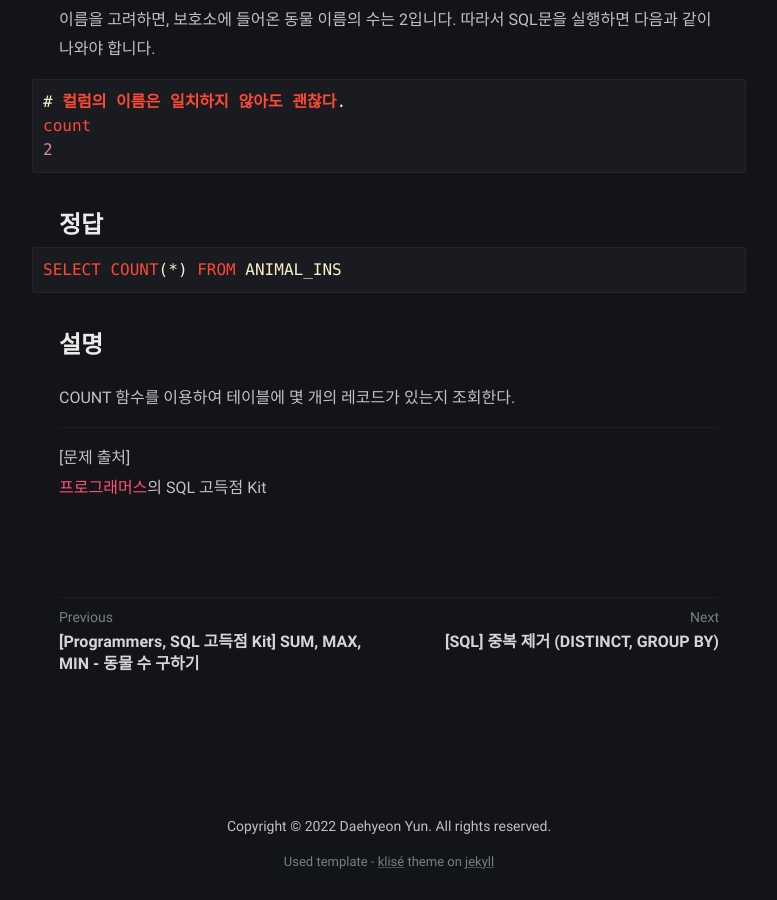
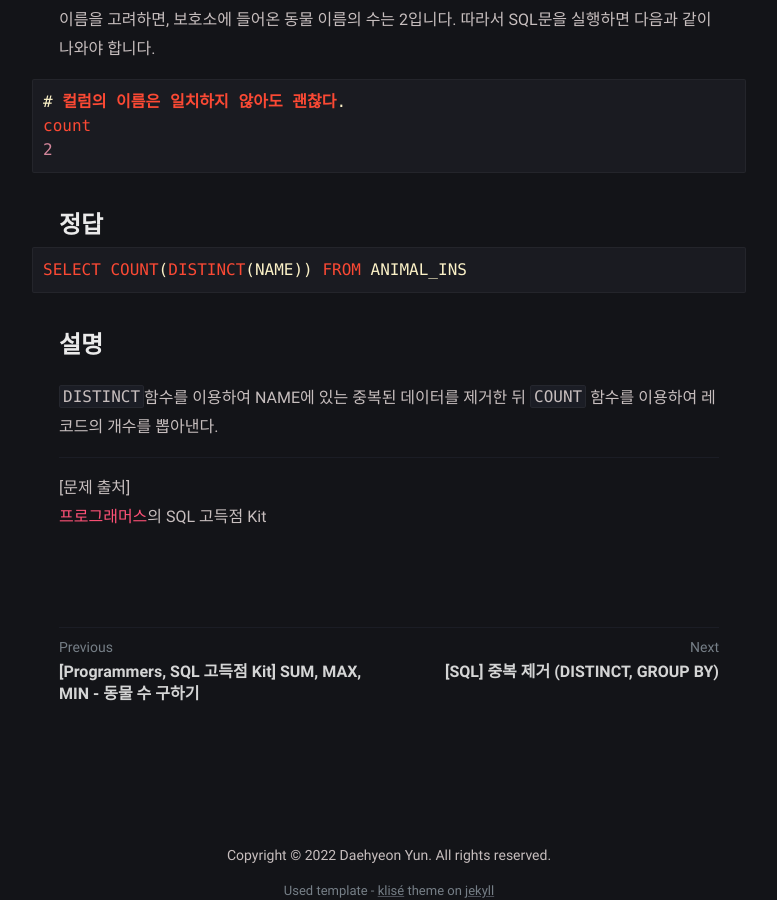
Before and after one commit to YunDaeHyeon/YunDaeHyeon.github.io, a Jekyll site: the page built from _posts/Programmers/2022-03-01-programmers-post11.md, in a window 1280 px wide and 900 px high, scrolled down 1646 px. Shown: the whole window, without its empty margins (251-1028 px from the left). Built offline with Jekyll 4.4.1, drawn with Linux system fonts in a browser that asks for light colours; comment, search, counter and statistics services are not loaded.

Commit message:
windows-22.03.01 programmers post11 add

````diff
--- a/_posts/Programmers/2022-03-01-programmers-post11.md
+++ b/_posts/Programmers/2022-03-01-programmers-post11.md
@@ -47,11 +47,11 @@ count
 
 # 정답
 ```sql
-SELECT COUNT(*) FROM ANIMAL_INS
+SELECT COUNT(DISTINCT(NAME)) FROM ANIMAL_INS
 ```
 
 # 설명
-COUNT 함수를 이용하여 테이블에 몇 개의 레코드가 있는지 조회한다.
+`DISTINCT`함수를 이용하여 NAME에 있는 중복된 데이터를 제거한 뒤 `COUNT` 함수를 이용하여 레코드의 개수를 뽑아낸다.
 
 
 
````
